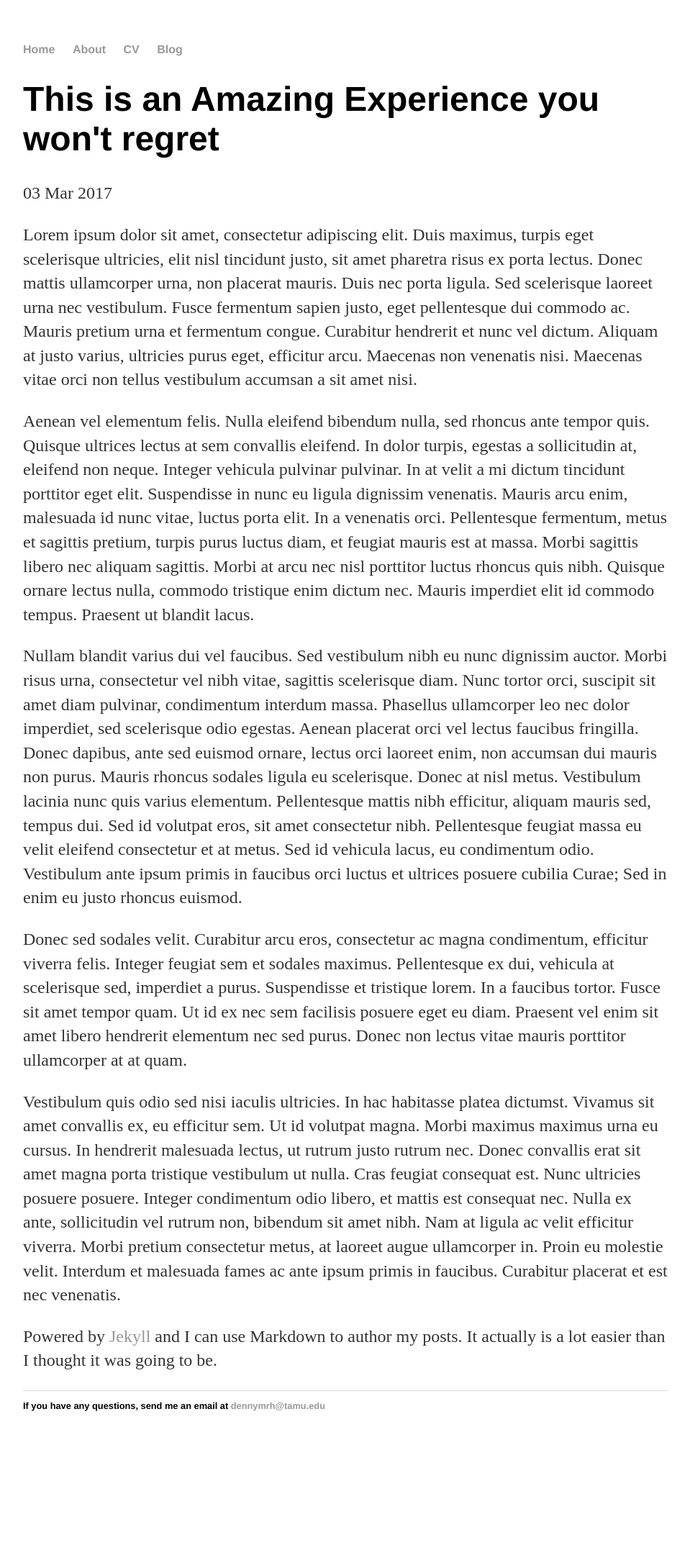
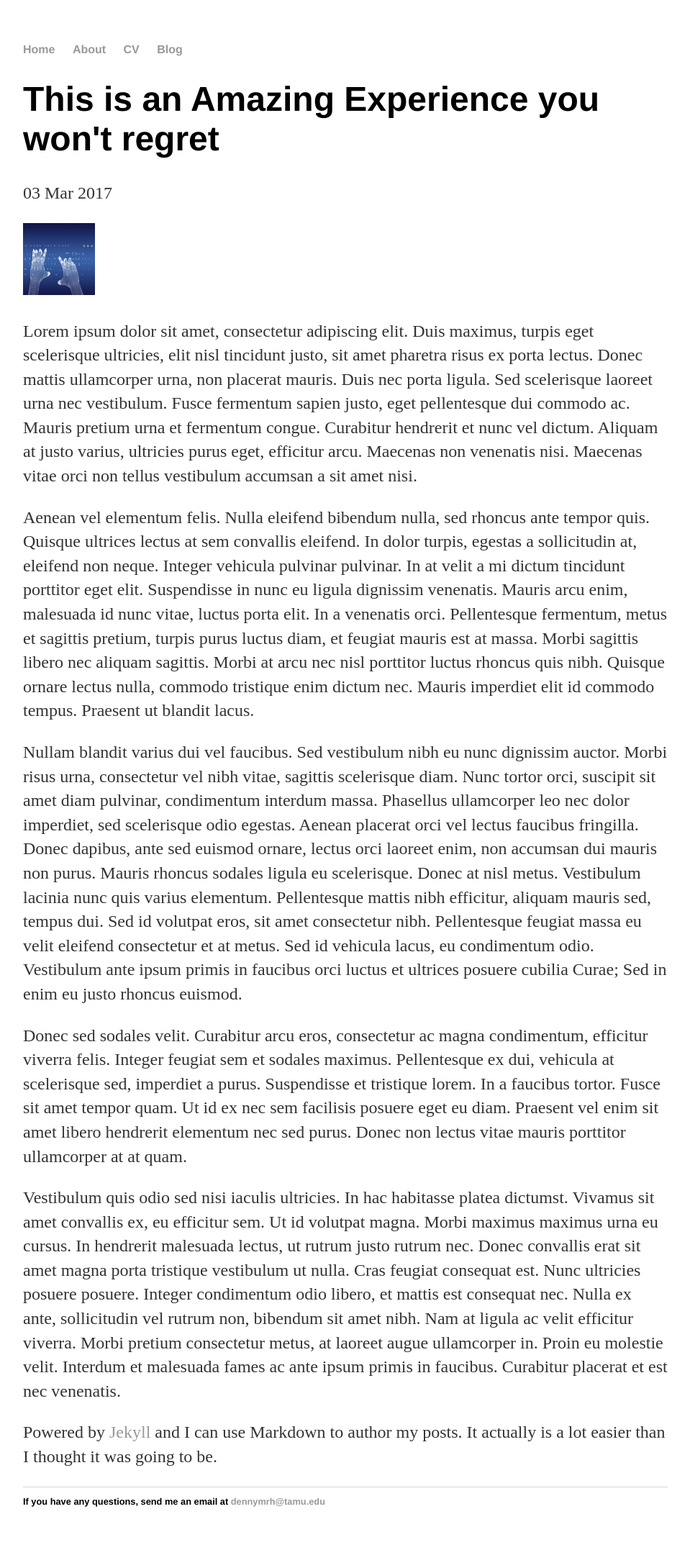
Before and after one commit to dennymrh/dennymrh.github.io, a Jekyll site: the page built from _posts/2017-03-03-amazing-experience.md, in a window 1280 px wide. Shown: the whole page at 72% size, without its empty margins (160-1119 px from the left). Built offline with Jekyll 4.4.1, drawn with Linux system fonts in a browser that asks for light colours; before the commit the page ends 2021 px from its top, so only the background shows below that.

Commit message:
Update 2017-03-03-amazing-experience.md

```diff
--- a/_posts/2017-03-03-amazing-experience.md
+++ b/_posts/2017-03-03-amazing-experience.md
@@ -3,6 +3,8 @@ layout: post
 title: "This is an Amazing Experience you won't regret"
 date: 2017-03-03
 ---
+
+<img src="/assets/coding.jpg" alt="alt text" width="100" height="100">
 
 Lorem ipsum dolor sit amet, consectetur adipiscing elit. Duis maximus, turpis eget scelerisque ultricies, elit nisl tincidunt justo, sit amet pharetra risus ex porta lectus. Donec mattis ullamcorper urna, non placerat mauris. Duis nec porta ligula. Sed scelerisque laoreet urna nec vestibulum. Fusce fermentum sapien justo, eget pellentesque dui commodo ac. Mauris pretium urna et fermentum congue. Curabitur hendrerit et nunc vel dictum. Aliquam at justo varius, ultricies purus eget, efficitur arcu. Maecenas non venenatis nisi. Maecenas vitae orci non tellus vestibulum accumsan a sit amet nisi.
 
```
